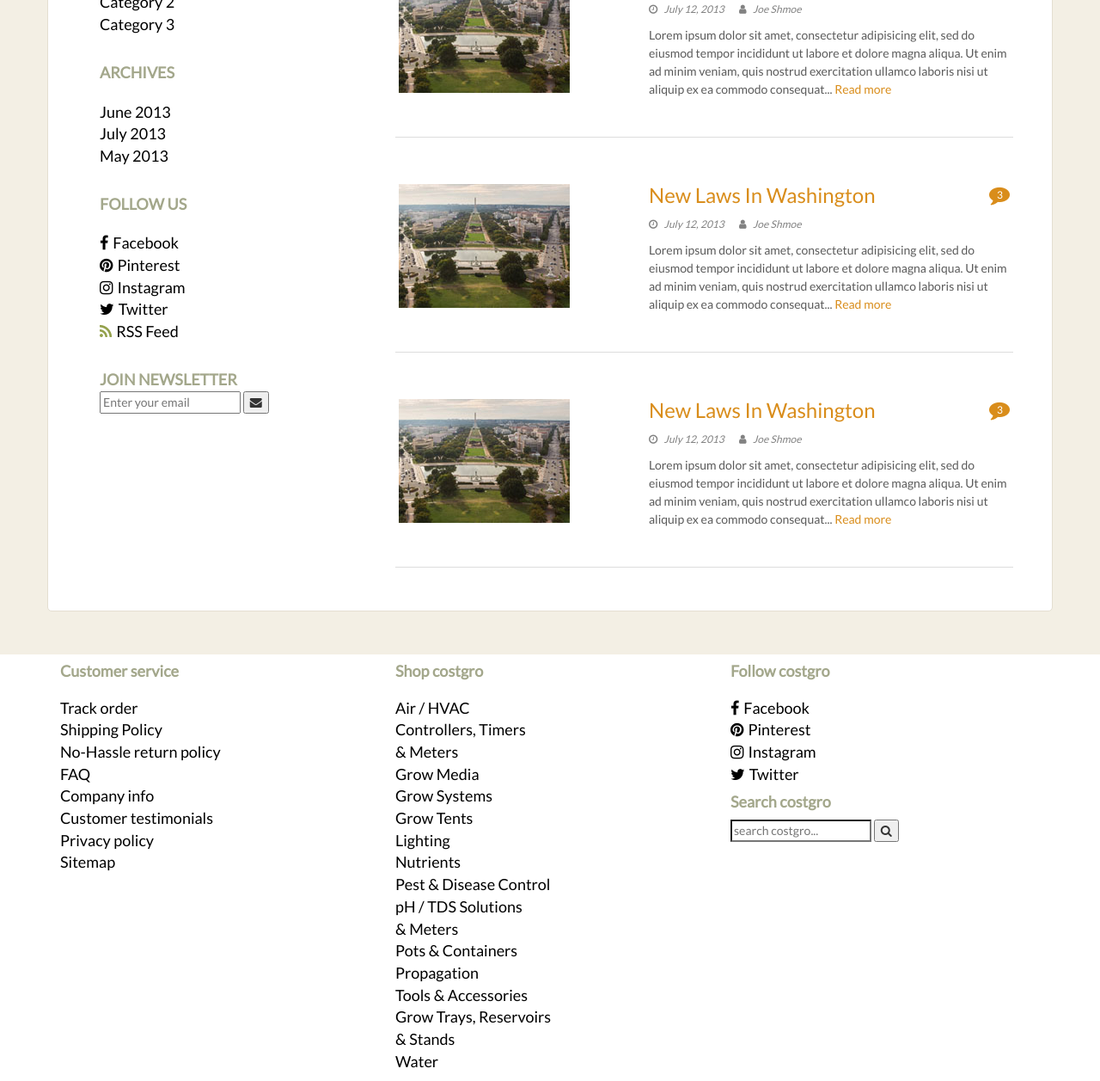
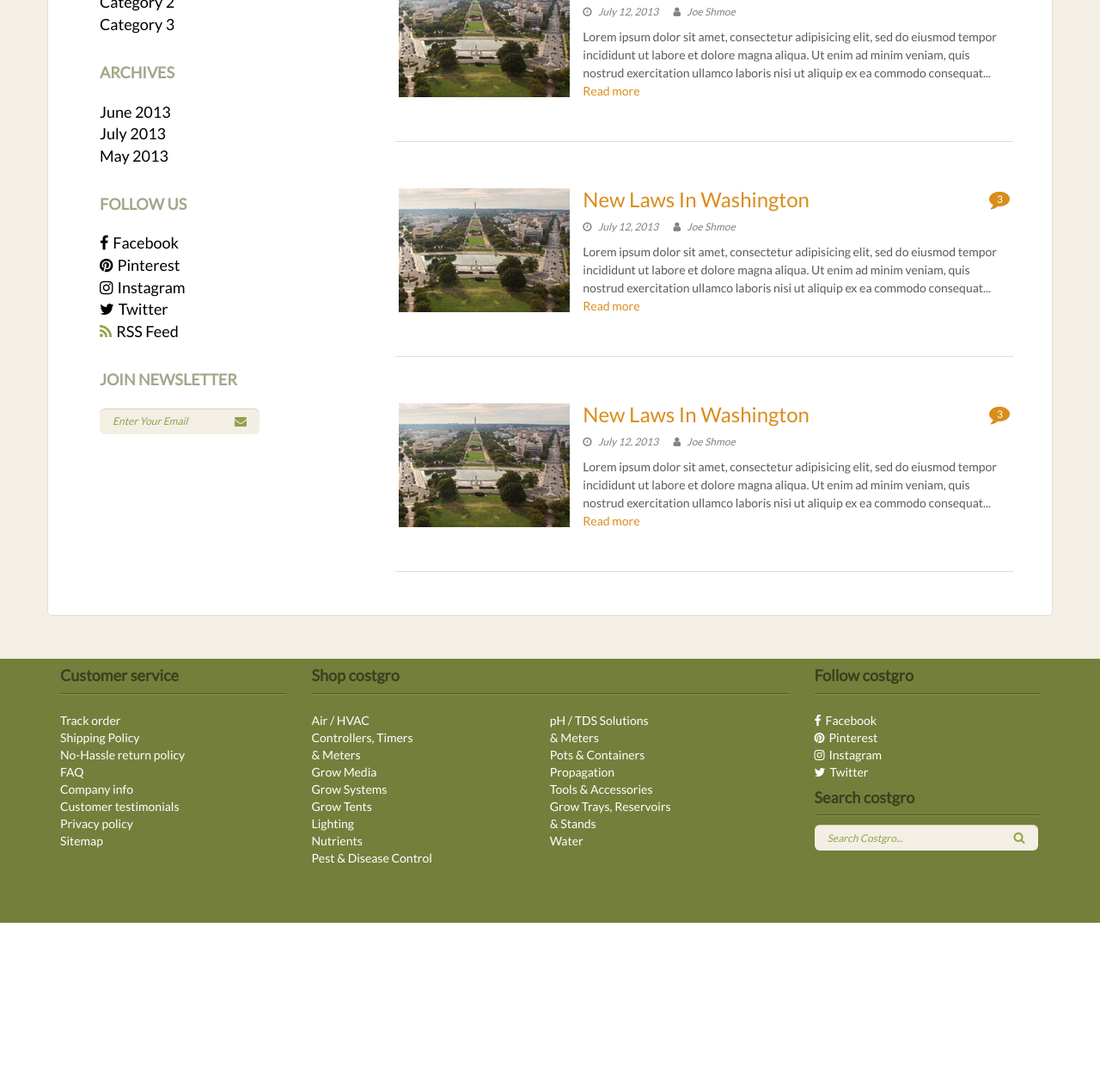
Before and after one commit to KabaninArtem/Value-bootstrap, a plain HTML site: page index.html in a window 1280 px wide. Shown: the part 692-1949 px from the top of the page at 86% size. After the commit the page ends 1765 px from the top, so only its background shows below. Drawn offline with Linux system fonts and the light colour scheme.

Commit message:
fix main and footer

```diff
--- /dev/null
+++ b/css/footer.css
@@ -0,0 +1,28 @@
+footer {
+    padding-bottom: 50px;
+    background-color: #757f3c;
+}
+
+footer .title {
+    color: #3b401e;
+}
+
+footer .two-columns {
+    display: flex;
+    flex-flow: wrap column;
+    height: 185px;
+}
+
+footer .nav-list .nav-list__item a {
+    color: white;
+    font-size: 14px;
+}
+
+footer .nav-list .nav-list__item a:hover {
+    text-decoration: none;
+}
+
+footer .container .row nav .search-block {
+    display: flex;
+    width: 260px;
+}
--- a/css/main.css
+++ b/css/main.css
@@ -56,42 +56,46 @@ main .container .row .thumbnail {
     border-radius: 0;
 }
 
-main .container .row .thumbnail:first-child {
-    margin-top: 15px;
-}
-
-main .container .row .thumbnail:not(:first-child) {
+main .container .row .thumbnail:not(:nth-child(2)) {
     margin-top: 50px;
 }
 
+main .container .row .thumbnail:nth-child(2) {
+    margin-top: 20px;
+}
+
 main .container .row .thumbnail img {
-    float: left;
-
     margin-right: 15px;
+    margin-left: 0;
+    height: 144px;
 }
 
 main .container .row .thumbnail .caption {
-    float: right;
-    max-width: 420px;
+    display: flex;
+    flex-direction: column;
+    justify-content: space-between;
+
+    max-width: 520px;
     width: 100%;
+    height: 144px;
     margin: 0;
     padding: 0;
 }
 
-main .container .row .thumbnail .caption h3 {
+main .container .row .thumbnail .caption h2 {
     position: relative;
 
-    max-width: 420px;
+    display: flex;
+    flex-direction: row;
+    justify-content: space-between;
+
     width: 100%;
     margin-top: 0;
+    font-size: 24px;
     color: #d98d1b;
 }
 
-main .container .row .thumbnail .caption h3 i {
-    float: right;
-}
-
-main .container .row .thumbnail .caption h3 span {
+main .container .row .thumbnail .caption h2 span {
     position: absolute;
     top: 6px;
     right: 8px;
@@ -113,7 +117,6 @@ main .container .row .thumbnail .caption span i:not(:first-child) {
 }
 
 main .container .row .thumbnail .caption p {
-    max-width: 420px;
     width: 100%;
     margin-top: 10px;
 
@@ -130,3 +133,10 @@ main .container .row .thumbnail .caption p a:hover {
 main .container .row .thumbnail .caption p a:hover {
     text-decoration: none;
 }
+.inner {
+    display: flex;
+    flex-direction: row;
+    justify-content: space-between;
+
+    height: 144px;
+}
--- a/css/style.css
+++ b/css/style.css
@@ -1,6 +1,7 @@
 @import url(../fonts/font-awesome-4.7.0/css/font-awesome.css);
 @import url(../css/header.css);
 @import url(../css/main.css);
+@import url(../css/footer.css);
 
 @font-face {
     font-family: Lato;
@@ -40,3 +41,56 @@
 .nav-list__item a i {
     margin-right: 5px;
 }
+
+.email-block {
+    display: flex;
+
+    width: 180px;
+    margin-top: 20px;
+}
+
+input[type=search],
+input[type=email] {
+    align-self: flex-end;
+    outline: none;
+    width: 230px;
+    height: 30px;
+    padding-left: 15px;
+    font-size: 12px;
+    font-style: italic;
+    text-transform: capitalize;
+    color: #757f3c;
+    box-sizing: border-box;
+    border-top-left-radius: 6px;
+    border-bottom-left-radius: 6px;
+    border: none;
+    background-color: rgb(243, 239, 228);
+    box-shadow: inset 0px 1px 0 0px rgba(196, 176, 122, 0.47);
+}
+
+input[type=search]::placeholder,
+input[type=email ]::placeholder {
+    color: #94a14c;
+}
+
+button {
+    height: 30px;
+    padding-right: 15px;
+    color: #94a14c;
+    cursor: pointer;
+    border-top-right-radius: 6px;
+    border-bottom-right-radius: 6px;
+    border: none;
+    background-color: rgb(243, 239, 228);
+    box-shadow: inset 0px 1px 0 0px rgba(196, 176, 122, 0.47);
+    outline: none;
+}
+
+.line-border {
+    width: 100%;
+    height: 2px;
+    margin-bottom: 10px;
+    box-sizing: border-box;
+    border-top: 1px solid #51582a;
+    border-bottom: 1px solid #889446;
+}
--- a/index.html
+++ b/index.html
@@ -86,13 +86,32 @@
                 </nav>
             </aside>
             <div class="col-xs-8 col-xs-offset-1">
+                <div class="row">
                     <span class="text-uppercase title">Latest posts</span>
-                <div class="row">
                     <div class="thumbnail">
+                        <div class="inner">
                             <img class="img-responsive" src="img/post_img.jpg" alt="post img">
                             <div class="caption">
-                            <h3>New Laws In Washington<i class="fa fa-comment" aria-hidden="true"></i><span>3</span>
-                            </h3>
+                                <h2>New Laws In Washington<i class="fa fa-comment" aria-hidden="true"></i><span>3</span>
+                                </h2>
+                                <span>
+                                    <i class="fa fa-clock-o" aria-hidden="true"></i> <em>July 12, 2013</em>
+                                    <i class="fa fa-user" aria-hidden="true"></i> <em>Joe Shmoe</em>
+                                </span>
+                                <p>Lorem ipsum dolor sit amet, consectetur adipisicing elit, sed do eiusmod tempor
+                                    incididunt ut labore et dolore magna aliqua. Ut enim ad minim veniam, quis nostrud
+                                    exercitation ullamco laboris nisi ut aliquip ex ea commodo consequat...
+                                    <a href="javascript:;">Read more</a>
+                                </p>
+                            </div>
+                        </div>
+                    </div>
+                    <div class="thumbnail">
+                        <div class="inner">
+                            <img src="img/post_img.jpg" alt="post img">
+                            <div class="caption">
+                                <h2>New Laws In Washington<i class="fa fa-comment" aria-hidden="true"></i><span>3</span>
+                                </h2>
                                 <span>
                                     <i class="fa fa-clock-o" aria-hidden="true"></i> <em>July 12, 2013</em>
                                     <i class="fa fa-user" aria-hidden="true"></i> <em>Joe Shmoe</em>
@@ -106,29 +125,13 @@
                                 </p>
                             </div>
                         </div>
+                    </div>
                     <div class="thumbnail">
+                        <div class="inner">
                             <img src="img/post_img.jpg" alt="post img">
                             <div class="caption">
-                            <h3>New Laws In Washington<i class="fa fa-comment" aria-hidden="true"></i><span>3</span>
-                            </h3>
-                            <span>
-                                    <i class="fa fa-clock-o" aria-hidden="true"></i> <em>July 12, 2013</em>
-                                    <i class="fa fa-user" aria-hidden="true"></i> <em>Joe Shmoe</em>
-                                </span>
-                            <p>Lorem ipsum dolor sit amet, consectetur adipisicing elit, sed do eiusmod tempor
-                                incididunt ut
-                                labore et dolore magna aliqua. Ut enim ad minim veniam, quis nostrud exercitation
-                                ullamco
-                                laboris nisi ut aliquip ex ea commodo consequat...
-                                <a href="javascript:;">Read more</a>
-                            </p>
-                        </div>
-                    </div>
-                    <div class="thumbnail">
-                        <img src="img/post_img.jpg" alt="post img">
-                        <div class="caption">
-                            <h3>New Laws In Washington<i class="fa fa-comment" aria-hidden="true"></i><span>3</span>
-                            </h3>
+                                <h2>New Laws In Washington<i class="fa fa-comment" aria-hidden="true"></i><span>3</span>
+                                </h2>
                                 <span>
                                     <i class="fa fa-clock-o" aria-hidden="true"></i> <em>July 12, 2013</em>
                                     <i class="fa fa-user" aria-hidden="true"></i> <em>Joe Shmoe</em>
@@ -146,11 +149,12 @@
                 </div>
             </div>
         </div>
+    </div>
 </main>
 <footer class="container-fluid">
     <div class="container">
         <div class="row">
-            <nav class="col-xs-4">
+            <nav class="col-xs-3">
                 <h4 class="title">Customer service</h4>
                 <div class="line-border"></div>
                 <ul class="nav-list">
@@ -180,10 +184,10 @@
                     </li>
                 </ul>
             </nav>
-            <nav class="col-xs-4">
+            <nav class="col-xs-6">
                 <h4 class="title">Shop costgro</h4>
                 <div class="line-border"></div>
-                <ul class="nav-list">
+                <ul class="nav-list two-columns">
                     <li class="nav-list__item">
                         <a href="javascript:;">Air / HVAC</a>
                     </li>
@@ -237,7 +241,7 @@
                     </li>
                 </ul>
             </nav>
-            <nav class="col-xs-4">
+            <nav class="col-xs-3">
                 <h4 class="title">Follow costgro</h4>
                 <div class="line-border"></div>
                 <ul class="nav-list">
```
Lines whose indentation alone changed are shown as unchanged.
